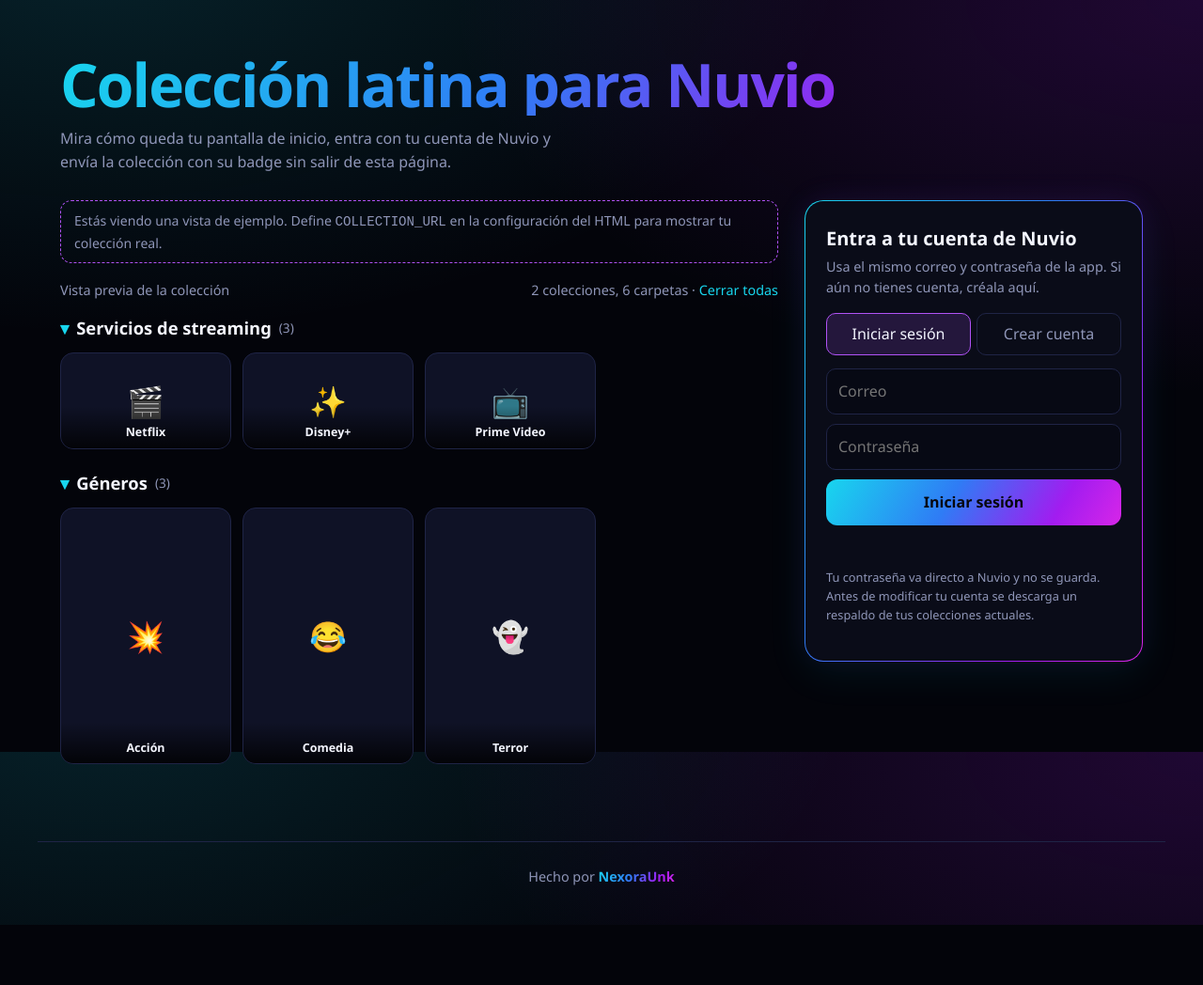
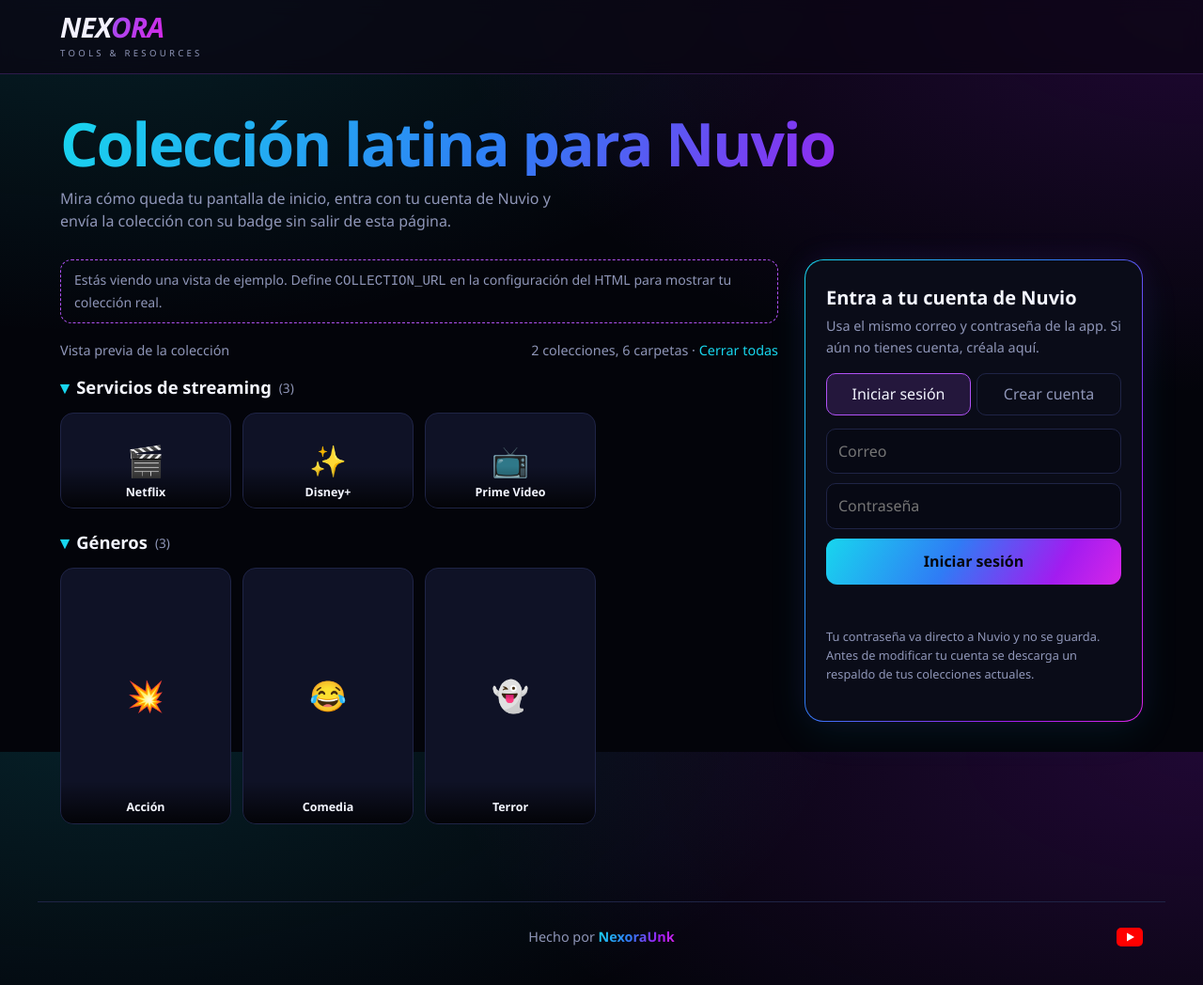
Before and after one commit to Nexora-Unk/NexoraUnk-Collection, a plain HTML site: page index.html in a window 1280 px wide. Shown: the whole page at 94% size. Before the commit the page ends 984 px from the top, so only its background shows below. Drawn offline with Linux system fonts and the light colour scheme; no server answers.

Commit message:
Update index.html

```diff
--- a/index.html
+++ b/index.html
@@ -8,7 +8,7 @@
 :root{/* COLORES del logo de Nexora: cambia aquí la paleta */--bg:#03040a;--panel:#0a0c18;--tile:#0f1226;--field:#070914;--line:#1f2446;--tx:#f4f6ff;--mut:#8f96b8;--c1:#18d6ee;--c2:#b052f5;--grad:linear-gradient(120deg,#18d6ee,#2f7cf5 42%,#a21cf0 78%,#d726e8);--soft:color-mix(in srgb,var(--c2) 16%,transparent);--ok:#4ade80;--err:#f87171}
 *{box-sizing:border-box}
 body{margin:0;background:radial-gradient(800px 420px at 8% -8%,#18d6ee24,transparent),radial-gradient(800px 420px at 100% 0,#a21cf02e,transparent),var(--bg);background-attachment:fixed;color:var(--tx);font:16px/1.55 "Segoe UI",system-ui,sans-serif}
-header{padding:56px 24px 28px;max-width:1200px;margin:auto}
+header{padding:40px 24px 28px;max-width:1200px;margin:auto}
 h1{font-size:clamp(2.2rem,6vw,4rem);line-height:1.05;margin:0 0 12px;letter-spacing:-.03em;font-weight:800;background:var(--grad);-webkit-background-clip:text;background-clip:text;color:transparent}
 header p{max-width:60ch;color:var(--mut);margin:0}
 main{max-width:1200px;margin:auto;padding:0 24px 60px;display:grid;grid-template-columns:minmax(0,1fr) 360px;gap:28px;align-items:start}
@@ -25,7 +25,15 @@
 .bx span{display:block;color:var(--c1);font-size:.85rem;margin-bottom:6px}
 .bx pre{margin:0;max-height:140px;overflow:auto;font:12px/1.4 ui-monospace,monospace;white-space:pre-wrap;word-break:break-all;color:var(--mut)}
 @media(min-width:901px){.panel{max-height:calc(100vh - 32px);overflow:auto}}
-footer{max-width:1200px;margin:0 auto;padding:26px 24px 40px;border-top:1px solid var(--line);text-align:center;color:var(--mut);font-size:.9rem}
+.top{border-bottom:1px solid #a050f040;background:#0a0612b8;backdrop-filter:blur(8px)}
+.top div{max-width:1200px;margin:0 auto;padding:14px 24px}
+.brand{display:inline-flex;flex-direction:column;gap:6px;text-decoration:none;transition:opacity .15s,transform .15s}
+.brand:hover{opacity:.88;transform:translateY(-1px)}
+.brand b{font:italic 900 1.85rem/1 "Segoe UI",system-ui,sans-serif;letter-spacing:-.02em;color:#f4f2ff}
+.brand b i{font-style:italic;background:linear-gradient(120deg,#a050f0,#d726e8);-webkit-background-clip:text;background-clip:text;color:transparent}
+.brand small{font-size:.6rem;letter-spacing:.34em;color:var(--mut);text-transform:uppercase}
+footer{display:grid;grid-template-columns:1fr auto 1fr;align-items:center;max-width:1200px;margin:0 auto;padding:26px 24px 40px;border-top:1px solid var(--line);text-align:center;color:var(--mut);font-size:.9rem}
+footer a{justify-self:end;display:flex;transition:transform .15s}footer a:hover{transform:scale(1.12)}
 footer b{background:var(--grad);-webkit-background-clip:text;background-clip:text;color:transparent}
 .col h3{margin:0 0 12px;font-size:1.15rem}
 .grid{display:grid;grid-template-columns:repeat(auto-fill,minmax(150px,1fr));gap:12px;align-items:start}
@@ -61,6 +69,9 @@
 </style>
 </head>
 <body>
+<nav class="top"><div>
+  <a class="brand" id="brand" href="/" aria-label="Ir a la página principal de Nexora"><b>NEX<i>ORA</i></b><small>Tools &amp; Resources</small></a>
+</div></nav>
 <header>
   <h1 id="titulo">Colección para Nuvio</h1>
   <p id="bajada">Mira cómo queda tu pantalla de inicio, entra con tu cuenta de Nuvio y envía la colección con su badge sin salir de esta página.</p>
@@ -115,12 +126,20 @@
     <p class="note">Tu contraseña va directo a Nuvio y no se guarda. Antes de modificar tu cuenta se descarga un respaldo de tus colecciones actuales.</p>
   </aside>
 </main>
-<footer>Hecho por <b>NexoraUnk</b></footer>
+<footer>
+  <span></span>
+  <span>Hecho por <b>NexoraUnk</b></span>
+  <a href="https://www.youtube.com/@NexoraUkn" target="_blank" rel="noopener noreferrer" aria-label="Canal de YouTube de NexoraUnk" title="Mi canal de YouTube">
+    <svg viewBox="0 0 28 20" width="28" height="20" aria-hidden="true"><rect width="28" height="20" rx="5" fill="#f00"/><path d="M11 5.5v9l8-4.5z" fill="#fff"/></svg>
+  </a>
+</footer>
 
 <script>
 /* ============ CONFIGURACIÓN: edita solo esta parte ============ */
 const CONFIG = {
   TITULO: "Colección latina para Nuvio",
+  // Enlace de tu página principal: es a donde lleva el logo de arriba.
+  HOME_URL: "",
   // Enlace RAW al JSON de tu colección (el que ya generas), por ejemplo en tu repo de GitHub:
   COLLECTION_URL: "https://raw.githubusercontent.com/Nexora-Unk/nexora-nuvio-assets/refs/heads/main/nexora-nuvio-collection-v7.json",
   // Enlace al JSON del badge pack (tu Gist o tu repo nuvio-badges):
@@ -356,6 +375,7 @@
 
 /* ---------- Eventos ---------- */
 document.title = CONFIG.TITULO;
+$("#brand").href = CONFIG.HOME_URL || "/";
 $("#titulo").textContent = CONFIG.TITULO;
 $("#tLogin").onclick = () => setMode("login");
 $("#tSign").onclick = () => setMode("sign");
```
